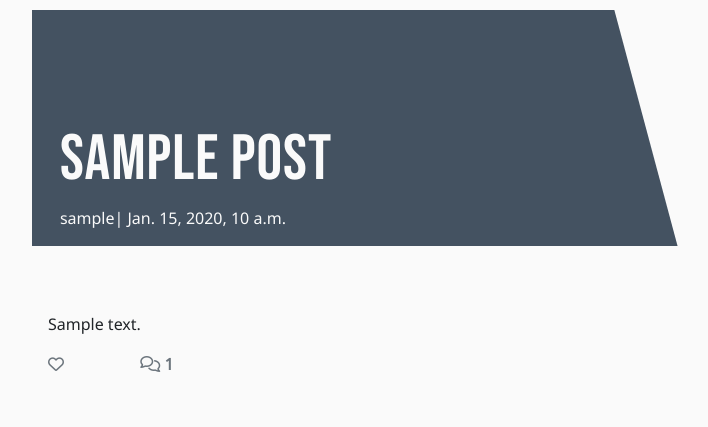
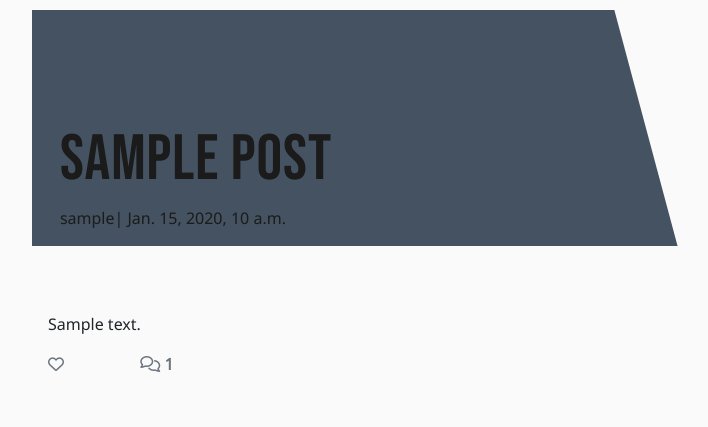
Before and after one commit to Code-Institute-Submissions/Hemenhk-filmstar_JanResub, a Django app: a page that uses templates/base.html in a window 1280 px wide. Shown: the part 80-507 px from the top of the page, without its empty margins (50-758 px from the left). Run offline with Django 3.2, Linux system fonts and the light colour scheme; tables that the repository leaves empty hold one stand-in row (values such as "Sample post"); some libraries are stand-ins or nearby versions.

Commit message:
Change color on text and deploy

```diff
--- a/static/css/style.css
+++ b/static/css/style.css
@@ -131,7 +131,7 @@ nav .fa-solid {
 }
 
 .author {
-    color: white;
+    color: #1c1b1b;
     font-family: 'Bebas Neue';
     letter-spacing: 0.5px;
     margin: 4px;
@@ -182,7 +182,7 @@ nav .fa-solid {
     font-family: 'Bebas Neue', sans-serif;
     letter-spacing: 0.5px;
     top: 10px;
-    color: #fafafa;
+    color: #1c1b1b;
 }
 
 .post-link:hover,
@@ -197,14 +197,14 @@ nav .fa-solid {
     font-family: 'Bebas Neue', sans-serif;
     font-size: 4rem;
     letter-spacing: 1px;
-    color: #fafafa;
+    color: #1c1b1b;
     margin-top: 20%;
     margin-left: 5%;
 }
 
 .post-subtitle {
     margin-left: 5%;
-    color: #fafafa;
+    color: #1c1b1b;
 }
 
 /* Alert messages */
```
